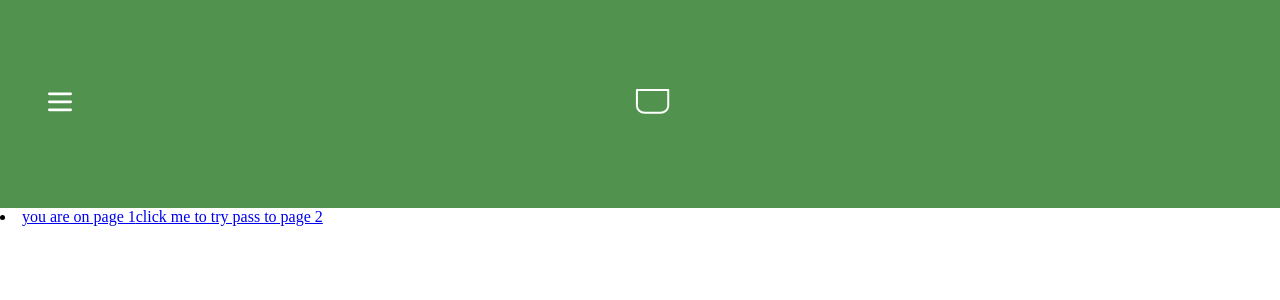
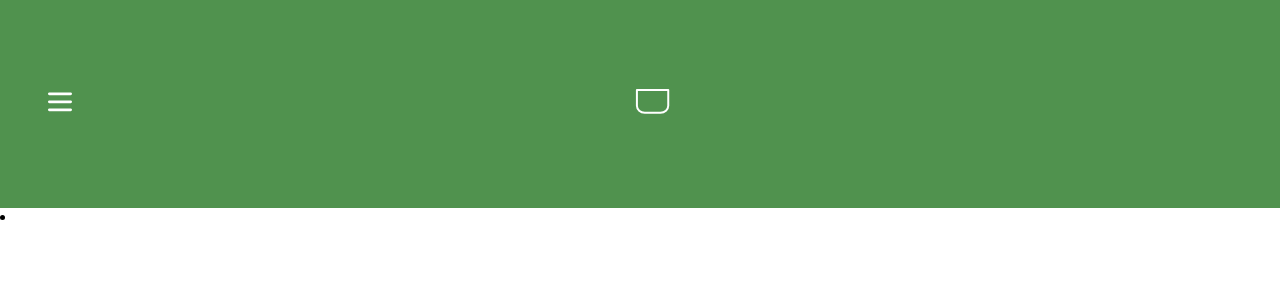
Before and after one commit to Makes-Innovation-Hub/arabrew, a React (Vite) app in the folder client/: page / in a window 1280 px wide. Shown: the top 300 px of the page. Built offline with nearby package versions, Linux system fonts and the light colour scheme.

Commit message:
right-third push-25 ex

```diff
--- a/client/src/components/Header.jsx
+++ b/client/src/components/Header.jsx
@@ -7,12 +7,11 @@ export default function Header({leftIcon, midIcon, rightIcon}) {
         <div>{leftIcon}</div>
         <div>{midIcon}</div>
         <div>{rightIcon}</div>
-
-      </HeaderStyle>
+          </HeaderStyle>
           <li>
-            {/* complete the right paths */}
-            <NavLink to="/">you are on page 1</NavLink>
-            <NavLink to="/Two">click me to try pass to page 2</NavLink>
+            {/* complete the right paths from App.jsx */}
+            <NavLink to="/"></NavLink>
+            <NavLink to="/Two"></NavLink>
           </li>
       </>
     );
```
